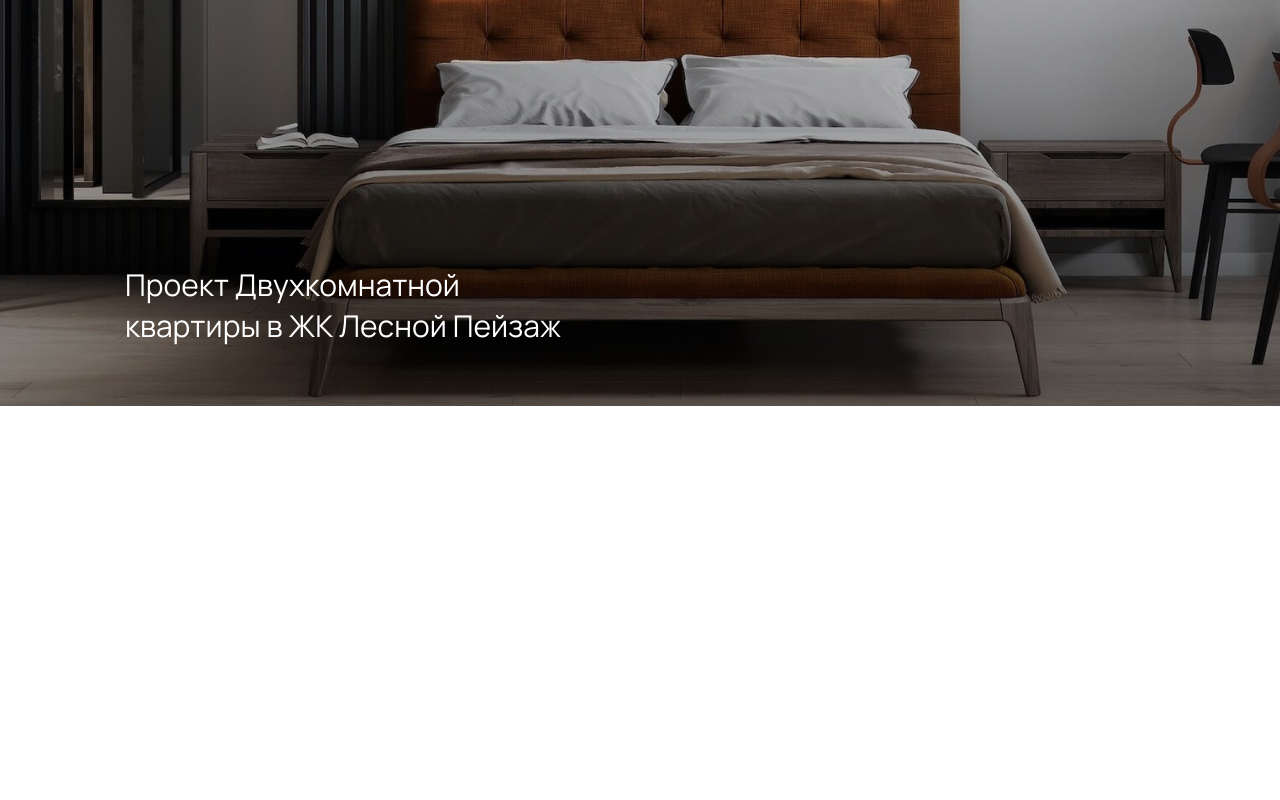
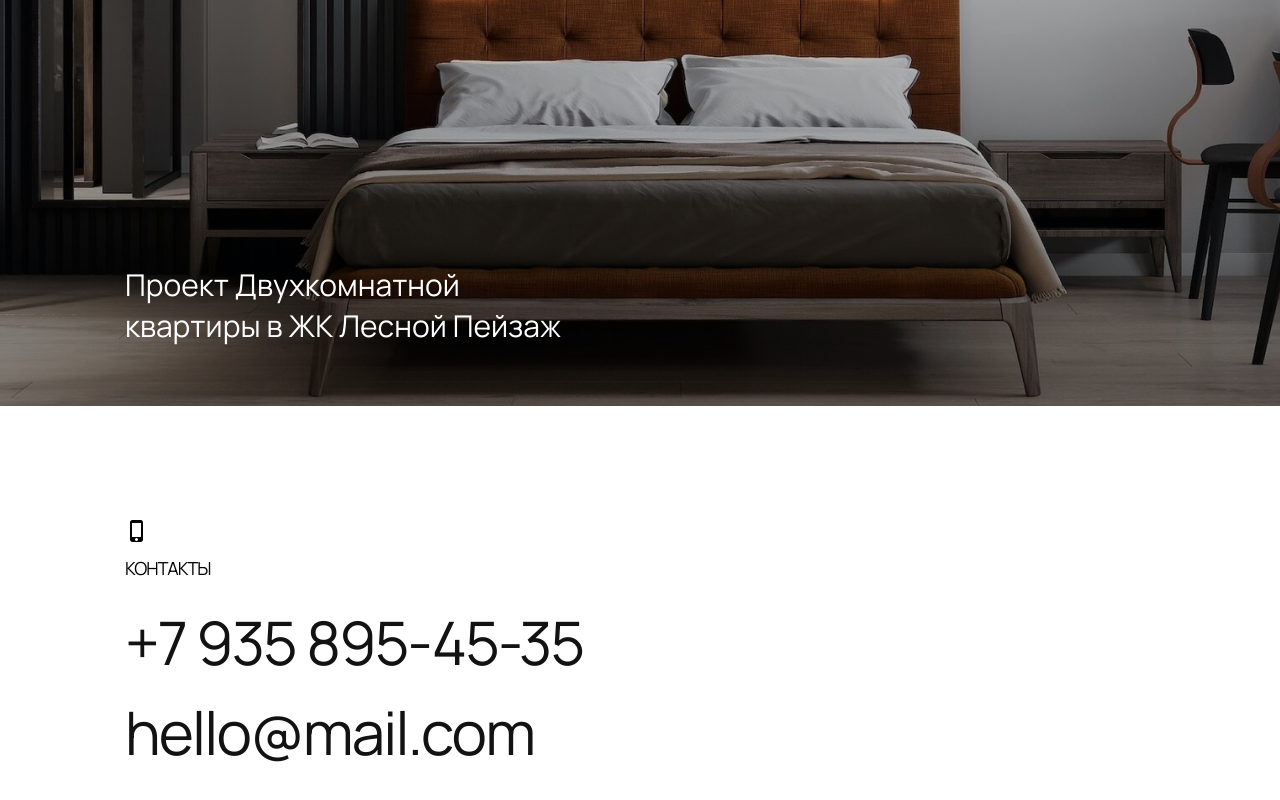
Before and after one commit to timeevaalenka/module-1, a plain HTML site: page index.html in a window 1280 px wide. Shown: the part 5914-6714 px from the top of the page. Before the commit the page ends 6320 px from the top, so only its background shows below. Drawn offline with Linux system fonts and the light colour scheme.

Commit message:
Сделала секцию контакты

```diff
--- a/index.html
+++ b/index.html
@@ -178,6 +178,23 @@
           </div>
         </div>
       </section>
+
+      <section class="contacts">
+        <div class="container-wigth">
+          <div class="text-wrapper-contact">
+            <div id="contacts-jump">
+              <h3 class="contact">Контакты</h3>
+
+              <a href="tel:+7 935  895-45-35" class="number"
+                >+7 935 895-45-35</a
+              >
+              <a href="mailto:hello@mail.com" class="mail-com"
+                >hello@mail.com</a
+              >
+            </div>
+          </div>
+        </div>
+      </section>
     </main>
   </body>
 </html>
--- a/styles/styles.css
+++ b/styles/styles.css
@@ -239,3 +239,78 @@ height: 21.42px;
   color: #fff;
 
 }
+
+
+
+
+
+
+.text-wrapper-contact {
+  margin-bottom: 160px;
+  margin-top: 150px;
+  width: 400px;
+ margin-left: 125px;
+}
+
+.contact {
+position: relative;
+margin-bottom: 32px;
+font-size: 18px;
+line-height: 24.59px;
+text-transform: uppercase;
+
+}
+
+.contact:before {
+  margin-bottom: 12px;
+  position: absolute;
+  bottom: 25px;
+  left: -6;
+  content: '';
+  display: block;
+  width: 24px;
+  height: 24px;
+  background-image: url("../resourcer/sign-iphone.png");
+  background-size: cover;
+  background-repeat: no-repeat;
+  background-position: 50%;
+
+
+}
+
+.number {
+  color: #121212;
+  margin-bottom: 30px;
+  width: 956px;
+  font-size: 60px;
+  letter-spacing: -1.8px;
+  font-size: 60px;
+  line-height: 60px;
+  display: block;
+    margin-bottom: 30px;
+    text-decoration: none;
+
+  }
+
+.mail-com {
+
+  display: inline-block;
+   font-size: 60px;
+letter-spacing: -1.8px;
+text-decoration: none;
+color: #121212;
+padding-bottom: 30px;
+font-size: 60px;
+line-height: 60px;
+display: block;
+
+}
+
+.mail-com:hover {
+  opacity: 0.5;
+  text-decoration: underline;
+}
+.container-white {
+  margin-left: 125px;
+
+}
```
Also changed, not shown: resourcer/sign-iphone.png (added).
